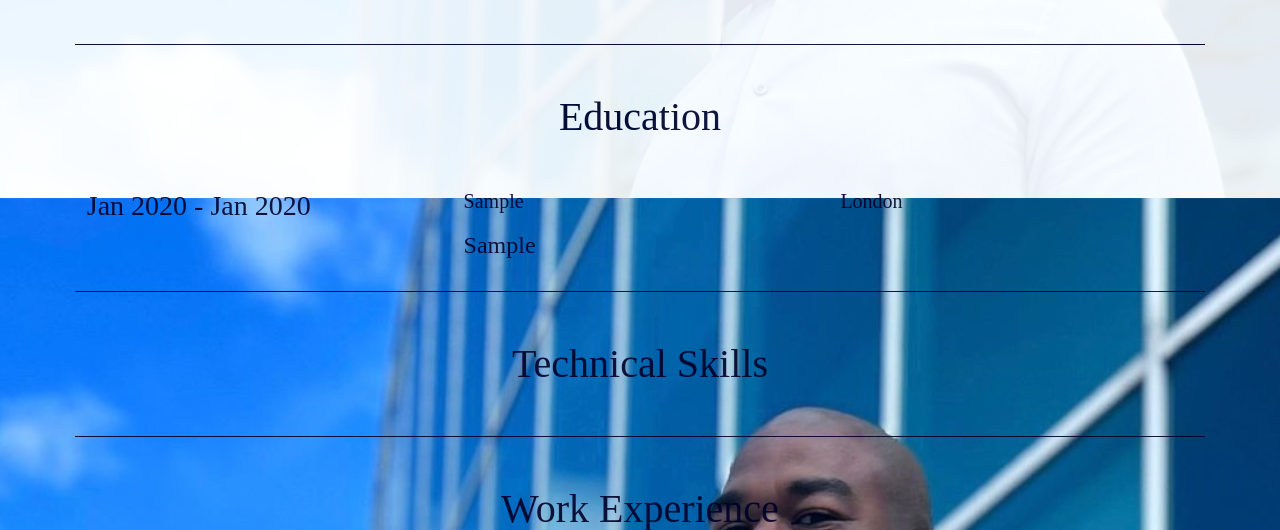
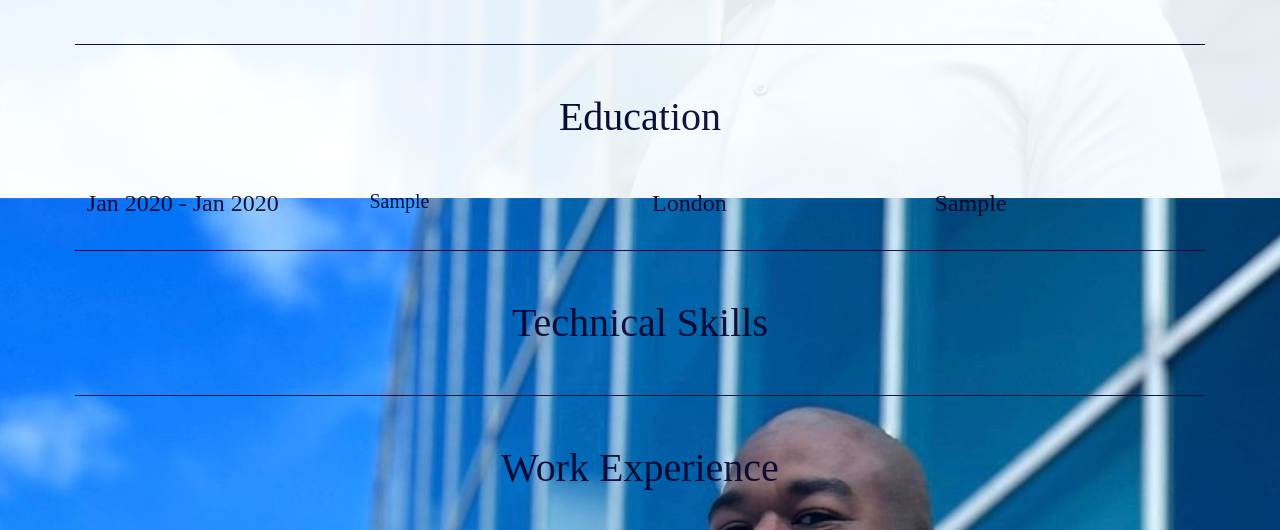
Before and after one commit to 2ndborn/micah_francis, a Django app: page /about/ in a window 1280 px wide. Shown: the part 602-1132 px from the top of the page. Run offline with Django 3.2, Linux system fonts and the light colour scheme; tables that the repository leaves empty hold one stand-in row (values such as "Sample post"); some libraries are stand-ins or nearby versions; some web fonts are replaced.

Commit message:
aligned the education section

```diff
--- a/about/templates/about/about.html
+++ b/about/templates/about/about.html
@@ -34,18 +34,16 @@
                     aria-controls="collapseOne">Education</h1>
                 <div id="collapseOne" class="row collapse show mb-4" aria-labelledby="headingOne" data-parent="#accordionExample">
                     {% for e in education %}
-                    <div class="col-12 col-lg-4 my-auto">
-                        <h3>{{ e.from_date|date:"M Y" }} - {{ e.to_date|date:"M Y" }}</h3>
+                    <div class="col-12 col-lg-3">
+                        <h4>{{ e.from_date|date:"M Y" }} - {{ e.to_date|date:"M Y" }}</h4>
                     </div>
-                    <div class="col-12 col-lg-4 col-md-6">
+                    <div class="col-12 col-lg-3">
                         <h5>{{ e.institution }}</h5>
                     </div>
-                    <div class="col-12 col-lg-4 col-md-6">
-                       <h5>London</h5>
+                    <div class="col-12 col-lg-3">
+                       <h4>London</h4>
                     </div>
-                    <div class="col-12 col-lg-4"></div>
-                    <div class="col-12 col-lg-8">
-                        <div class="px-auto">
+                        <div class="col-12 col-lg-3">
                             <h4>{{ e.qualification}}</h4>
                         </div>
                     </div>
```
